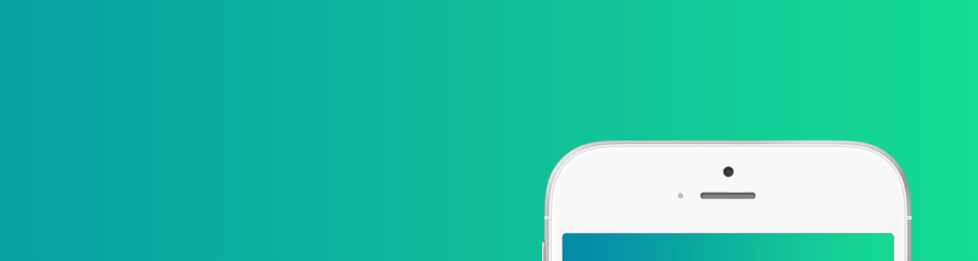
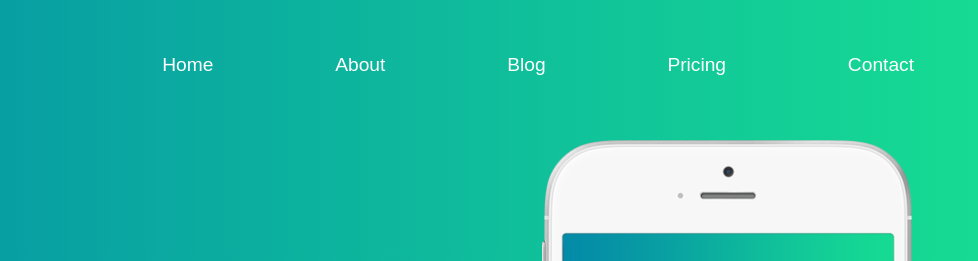
Before and after one commit to tranquility404/fsd-web-1.0, a plain HTML site: page index.html in a window 1280 px wide. Shown: the top 261 px of the page, 302-1280 px from the left. Drawn offline with nearby package versions, Linux system fonts and the light colour scheme; a web font is replaced by a local one.

Commit message:
fix navbar

```diff
--- a/sass/layout/_nav.sass
+++ b/sass/layout/_nav.sass
@@ -9,6 +9,7 @@
     font-size: 1.2rem
     display: none
     @media (min-width: 725px)
+        display: unset
         position: relative
         flex: auto
         background: none
```
Also changed, not shown: sass/main.css.
